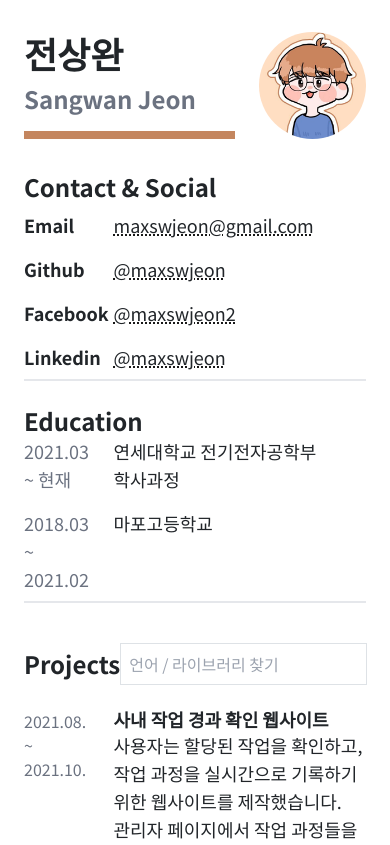
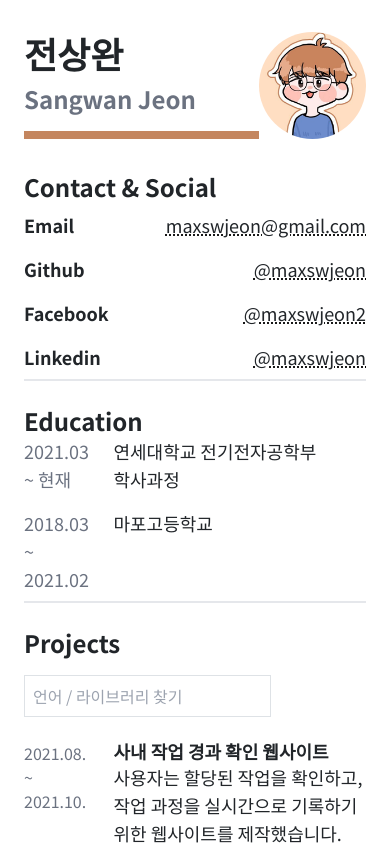
Before and after one commit to maxswjeon/maxswjeon, a React (Vite) app: page / in a window 390 px wide. Shown: the top 845 px of the page. Built offline with nearby package versions, Linux system fonts and the light colour scheme.

Commit message:
Fix Design Issues

```diff
--- a/src/App.tsx
+++ b/src/App.tsx
@@ -6,7 +6,8 @@ import CertificateSection from './sections/CertificateSection';
 
 function App() {
     return (
-        <div className="print:w-[21cm] print:h-[29.7cm] print:border-none print:m-0 print:p-0 container mx-auto sm:my-12 p-6 sm:shadow-card rounded-3xl">
+        <>
+            <div className="print:w-[21cm] print:h-[29.7cm] print:border-none print:m-0 print:p-0 container mx-auto sm:mt-12 sm:mb-32 p-6 sm:shadow-card rounded-3xl">
                 <header className="flex mb-3 py-2">
                     <div className="flex grow align-bottom items-end  border-b-8 border-b-[#c4865f]">
                         <h1 className="print:text-[24pt] text-4xl font-bold mb-3 align-text-bottom">
@@ -15,7 +16,7 @@ function App() {
                         </h1>
                     </div>
                     <img
-                    className="rounded-full print:w-[3.5cm] print:h-[3.5cm] box-border print:m-[0.5cm] w-[27.5vw] h-[27.5vw] max-w-[125px] max-h-[125px] ml-6"
+                        className="rounded-full print:w-[3.5cm] print:h-[3.5cm] box-border print:m-[0.5cm] w-[27.5vw] h-[27.5vw] max-w-[125px] max-h-[125px] sm:ml-6"
                         src={Character}
                         alt="Profile Image"
                     />
@@ -23,8 +24,14 @@ function App() {
                 <ContactSection />
                 <EducationSection />
                 <ProjectSection />
-            <CertificateSection/>
+                <CertificateSection />
             </div>
+            <p className="text-center my-5">
+                이 페이지는 vite, react, tailwindcss로 제작되었습니다.
+                <br />
+                <a href="https://github.com/maxswjeon/maxswjeon">소스 보기</a>
+            </p>
+        </>
     );
 }
 
--- a/src/sections/ContactSection.tsx
+++ b/src/sections/ContactSection.tsx
@@ -4,19 +4,19 @@ const ContactSection = () => {
             <h2 className="print:text-[16pt] text-2xl font-bold mb-2">Contact & Social</h2>
             <div className="grid grid-cols-12 print:text-[11pt] text-lg gap-3">
                 <p className="font-bold lg:col-span-2 col-span-3">Email</p>
-                <p className="lg:col-span-4 col-span-9">
+                <p className="lg:col-span-4 col-span-9 sm:text-left text-right">
                     <a href="mailto://maxswjeon@gmail.com">maxswjeon@gmail.com</a>
                 </p>
                 <p className="font-bold lg:col-span-2 col-span-3">Github</p>
-                <p className="lg:col-span-4 col-span-9">
+                <p className="lg:col-span-4 col-span-9 sm:text-left text-right">
                     <a href="https://github.com/maxswjeon">@maxswjeon</a>
                 </p>
                 <p className="font-bold lg:col-span-2 col-span-3">Facebook</p>
-                <p className="lg:col-span-4 col-span-9">
+                <p className="lg:col-span-4 col-span-9 sm:text-left text-right">
                     <a href="https://facebook.com/maxswjeon2">@maxswjeon2</a>
                 </p>
                 <p className="font-bold lg:col-span-2 col-span-3">Linkedin</p>
-                <p className="lg:col-span-4 col-span-9">
+                <p className="lg:col-span-4 col-span-9 sm:text-left text-right">
                     <a href="https://www.linkedin.com/in/maxswjeon">@maxswjeon</a>
                 </p>
             </div>
--- a/src/sections/ProjectSection.tsx
+++ b/src/sections/ProjectSection.tsx
@@ -42,7 +42,7 @@ const ProjectSection = () => {
 
     return (
         <section className="mb-3 border-b-2 border-b-gray-200 py-2">
-            <div className="flex justify-between items-center">
+            <div className="sm:flex sm:justify-between sm:items-center">
                 <h2 className="print:text-[16pt] font-bold text-2xl">Projects</h2>
                 <input
                     defaultValue={query ? query : ''}
--- a/src/styles/index.css
+++ b/src/styles/index.css
@@ -5,8 +5,7 @@
 @tailwind utilities;
 
 html, body, #root {
-    width: 100vw;
-    height: 100vh;
+    width: 100%;
 
     font-family: 'Noto Sans KR', sans-serif;;
 }
```
Lines whose indentation alone changed are shown as unchanged.
